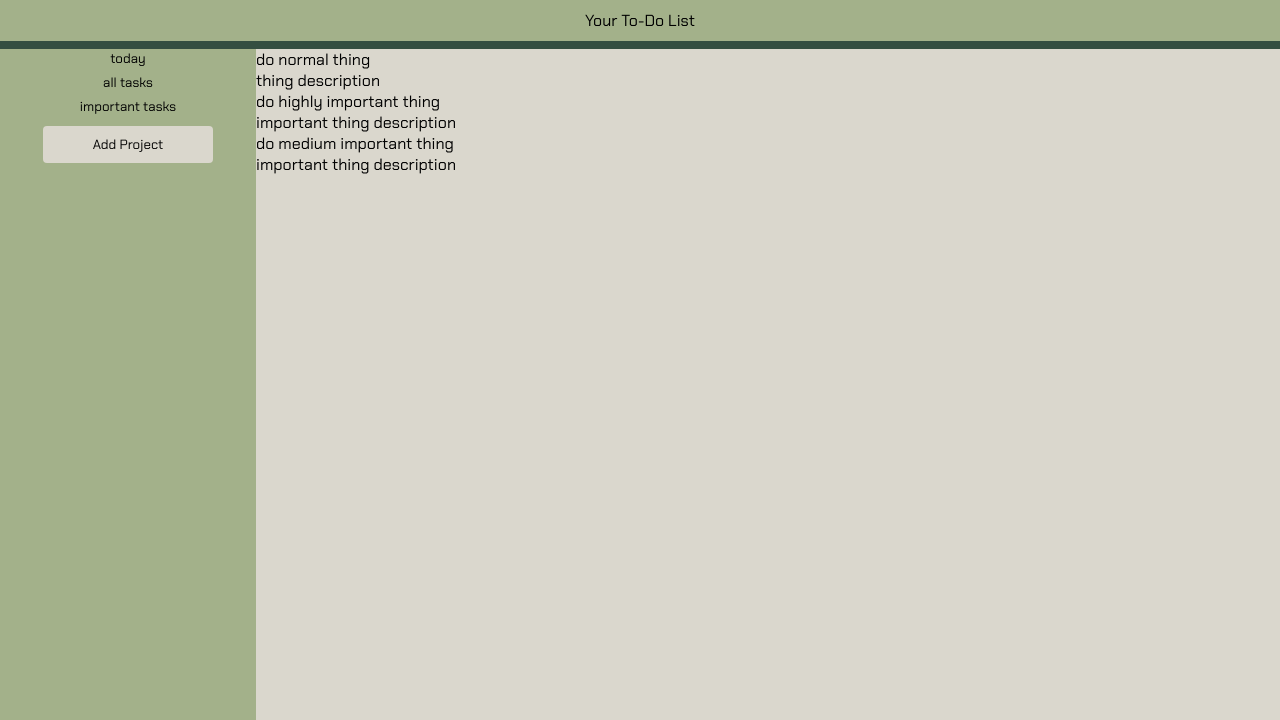
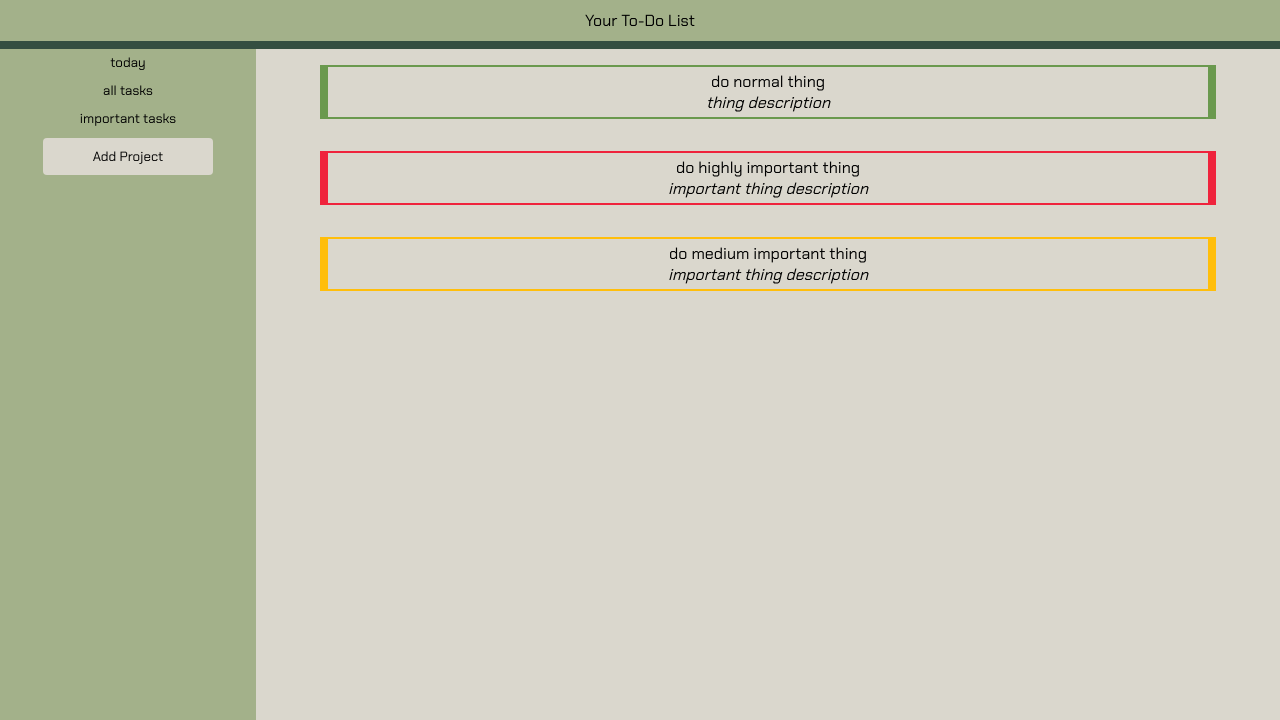
Before and after one commit to rossclay/odin-to-do-list, a website built with webpack: page src/index.html in a window 1280 px wide. Shown: the top 720 px of the page. Built offline with nearby package versions, Linux system fonts and the light colour scheme.

Commit message:
adds styles for different task priorities

```diff
--- a/src/style.css
+++ b/src/style.css
@@ -60,6 +60,7 @@ button {
 
 .task-filter-btn {
     background-color: var(--sage);
+    margin-top: 4px;
 }
 
 .task-filter-btn:hover {
@@ -82,6 +83,45 @@ button {
 .content {
     grid-area: 2 / 2 / end / 2;
     background-color: var(--timberwolf);
+    display: flex;
+    flex-direction: column;
+    justify-content: flex-start;
+    align-items: center;
+    gap: 2vh;
+}
+
+.to-do-card {
+    display: flex;
+    flex-direction: column;
+    align-items: center;
+    justify-content: center;
+    height: 5vh;
+    width: 80%;
+    padding: 5px 30px;
+    margin-top: 2vh;
+    border: 2px solid;
+    border-left: 8px solid;
+    border-right: 8px solid
+}
+
+.high {
+    border-color: var(--red);
+}
+
+.medium {
+    border-color: var(--amber);
+}
+
+.low {
+    border-color: var(--green);
+}
+
+.card-title {
+    font-weight: bold;
+}
+
+.card-description {
+    font-style: italic;
 }
 
 footer {
```
